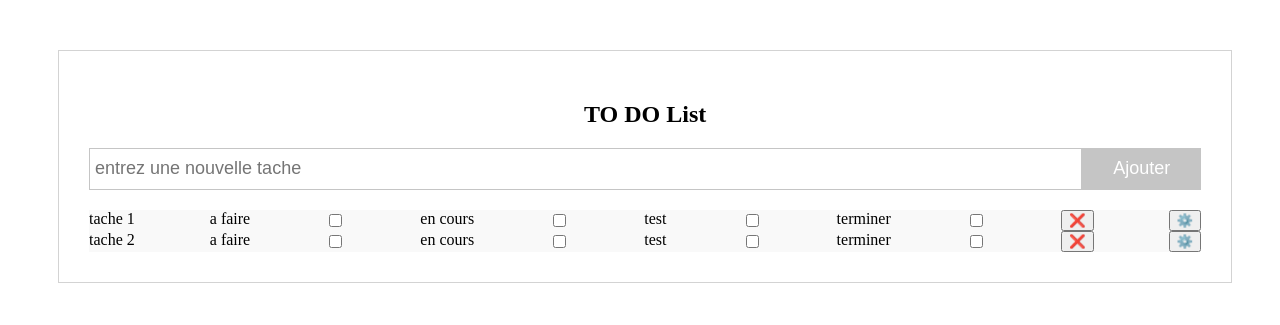
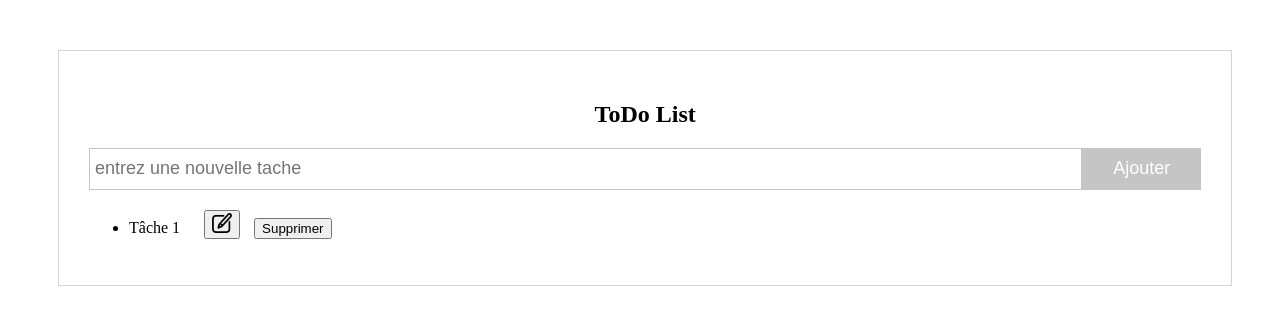
Before and after one commit to mathieu-tatat/todo, a PHP site: page / in a window 1280 px wide. Shown: the top 325 px of the page. Run offline with PHP 8.4, Linux system fonts and the light colour scheme.

Commit message:
feature/TaskUpdate

```diff
--- a/index.css
+++ b/index.css
@@ -106,3 +106,13 @@ align-items: center;
 .todo-content .todo-list .list-row:hover .update-todo{
   visibility:visible;
 }
+
+.task-text {
+  display: inline-block;
+  margin-right: 10px;
+}
+
+.edit-button,
+.delete-button {
+  margin-left: 10px;
+}
--- /dev/null
+++ b/index.html
@@ -0,0 +1,29 @@
+<!DOCTYPE html>
+<html lang="fr">
+<head>
+    <meta charset="UTF-8">
+    <meta http-equiv="X-UA-Compatible" content="IE=edge">
+    <meta name="viewport" content="width=device-width, initial-scale=1.0">
+    <link rel="stylesheet" href="index.css">
+    <title>ToDo List</title>
+</head>
+<body>
+    <div class="todo-content">
+  <h2 style="text-align:center">ToDo List</h2>
+  <div class="todo-input">
+    <input type="text" Placeholder="entrez une nouvelle tache">
+    <button class="add-todo">Ajouter</button>
+  </div>
+
+<div class="error"></div>
+    <ul id="task-list">
+        <li>
+            <span class="task-text">Tâche 1</span>
+            <button class="edit-button"><img src="assets/bouton-modifier.png" alt="Modifier une tâche" width="20px"></button>
+            <button class="delete-button">Supprimer</button>
+        </li>
+  </ul>
+</div>
+<script type="text/javascript" src="index.js"></script>
+</body>
+</html>
--- a/index.js
+++ b/index.js
@@ -0,0 +1,12 @@
+const editButtons = document.querySelectorAll('.edit-button');
+
+editButtons.forEach((button) => {
+  button.addEventListener('click', () => {
+    const taskText = button.previousElementSibling.textContent;
+    const newTaskText = prompt('Modifier la tâche :', taskText);
+
+    if (newTaskText !== null && newTaskText !== '') {
+      button.previousElementSibling.textContent = newTaskText;
+    }
+  });
+});
--- a/index.php
+++ /dev/null
@@ -1,60 +0,0 @@
-<!DOCTYPE html>
-<html lang="en">
-<head>
-    <meta charset="UTF-8">
-    <meta http-equiv="X-UA-Compatible" content="IE=edge">
-    <meta name="viewport" content="width=device-width, initial-scale=1.0">
-    <link rel="stylesheet" href="index.css">
-    <script type="text/javascript" src="index.js"></script>
-    <title>Document</title>
-</head>
-<body>
-    <div class="todo-content">
-  <h2 style="text-align:center">TO DO List</h2>
-  <div class="todo-input">
-    <input type="text" Placeholder="entrez une nouvelle tache">
-    <button class="add-todo">Ajouter</button>
-  </div>
-
-<div class="error"></div>
-    <div class="todo-list" style="display:flex;justify-content:space-between">
-        <span>tache 1</span>
-        <label for="a faire">a faire</label>
-        <input type="checkbox" name="a faire"id="scales" name="scales">
-
-        <label for="a faire">en cours</label>
-        <input type="checkbox" id="scales" name="scales">
-
-        <label for="a faire">test</label>
-        <input type="checkbox" id="scales" name="scales">
-
-
-        <label for="a faire">terminer</label>
-        <input type="checkbox" id="scales" name="scales">
-        <button>❌</button>
-        <button>⚙️</button>
-
-
-    </div>
-    <div class="todo-list" style="display:flex;justify-content:space-between">
-        <span>tache 2</span>
-        <label for="a faire">a faire</label>
-        <input type="checkbox" name="a faire"id="scales" name="scales">
-
-        <label for="a faire">en cours</label>
-        <input type="checkbox" id="scales" name="scales">
-
-        <label for="a faire">test</label>
-        <input type="checkbox" id="scales" name="scales">
-
-
-        <label for="a faire">terminer</label>
-        <input type="checkbox" id="scales" name="scales">
-        <button>❌</button>
-        <button>⚙️</button>
-
-
-    </div>
-</div>
-</body>
-</html>
```
Also changed, not shown: assets/bouton-modifier.png (added).
